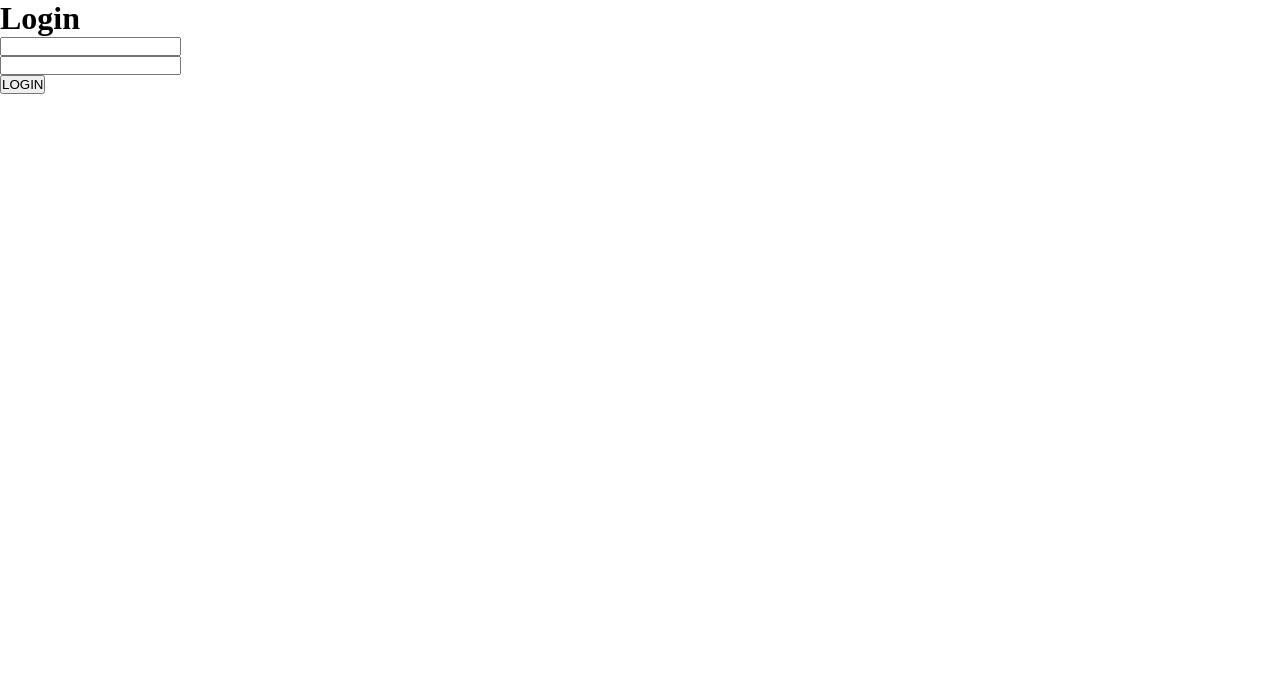
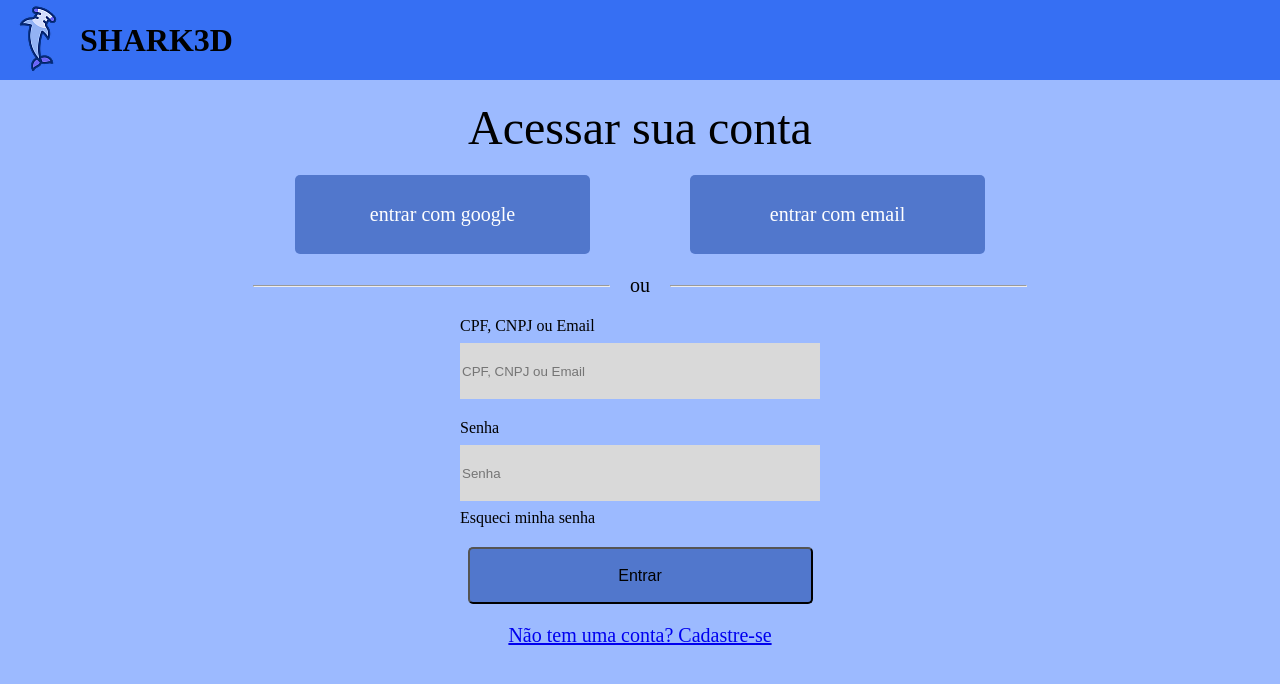
Before and after one commit to noahdondacasagrande-glitch/trabalho_final_web, a React (Vite) app: page /login in a window 1280 px wide. Shown: the top 684 px of the page. Built offline with nearby package versions, Linux system fonts and the light colour scheme.

Commit message:
finaliza layout home e login sem imagem

```diff
--- a/src/components/Header.jsx
+++ b/src/components/Header.jsx
@@ -4,13 +4,14 @@ import detalhes from '../assets/images/detalhes.png'
 import lupa from '../assets/images/Search.png'
 import { Link, Routes, Route } from 'react-router-dom';
 import "../styles/Header.css";
+import logo from '../assets/images/logo.png'
 
 const Header = () => {
     return(
         <div className='header'>
 
             <Link to="/area_cliente" className='Logo'>
-                <h1>LOGO</h1>
+                <img src={logo} alt="" />
             </Link>
 
             <div className='separador-header-direita'>
--- a/src/index.css
+++ b/src/index.css
@@ -99,6 +99,18 @@
     color: #FFFFFF;
 }
 
+.sobre{
+    color: rgb(230, 224, 224);
+    background:
+    linear-gradient(
+    168.78deg,
+    rgba(112, 155, 253, 0.33) 6.13%,
+    rgba(0, 6, 18, 0.33) 77.99%,
+    rgba(0, 0, 0, 0.33) 99.97%
+  ),
+  #709BFD;
+}
+
 .titulo-sobre{
     font-size: 64px;
     margin-left: 172px;
@@ -107,8 +119,181 @@
 .texto-sobre{
     font-size: 32px;
     width: 1140px;
-    height: 1996px;
     max-width: 100%;
     max-height: 100%;
     margin-left: 70px;
 }
+
+.paragrafo1{
+    margin-bottom: 24px;
+}
+.paragrafo2{
+    margin-bottom: 24px;
+}
+.paragrafo4{
+    margin-bottom: 24px;
+}
+.paragrafo5{
+    margin-bottom: 24px;
+}
+
+
+
+
+
+
+
+
+/* login */
+.corpo-login{
+    min-height: 100vh;
+    width: 100%;
+    background-color: #9CBAFF;
+}
+.login-header{
+    width: 100%;
+    max-height: 93px;
+    height: 100%;
+    background-color: #366FF3;
+    display: flex;
+    align-items: center;
+
+}
+
+.titulo-login{
+    margin-top: 20px;
+    font-size: 48px;
+    display: flex;
+    justify-content: center;
+}
+
+.escolher-entrada-conta{
+    display: flex;
+    justify-content: center;
+    gap: 100px;
+    font-size: 20px;
+    color: #ffffff;
+    margin-top: 20px;
+
+}
+
+.entrar-google{
+    background-color: #5177CC;
+    border: 1px #00216C;
+    width: 295px;
+    height: 79px;
+    border-radius: 5px;
+    display: flex;
+    justify-content: center;
+    align-items: center;
+}
+
+.entrar-email{
+    background-color: #5177CC;
+    border: 1px #00216C;
+    width: 295px;
+    height: 79px;
+    border-radius: 5px;
+    display: flex;
+    justify-content: center;
+    align-items: center;
+}
+
+.divisoria{
+    display: flex;
+    justify-content: center;
+    align-items: center;
+    margin-top: 20px;
+
+}
+.linha-esquerda{
+    width: 357px;
+    height: 1px;
+}
+.linha-direita{
+    width: 357px;
+    height: 1px;
+}
+.divisoria p{
+    font-size: 20px;
+    color: #000000;
+    margin-left: 20px;
+    margin-right:20px;
+}
+
+.conteudo-conta-login{
+    display: flex;
+    justify-content: center;
+    flex-direction: column;
+    align-items: center;
+    margin-top: 20px;
+    max-width: 360px;
+    margin: 0 auto;
+}
+
+
+.formulario-email{
+    display: flex;
+    flex-direction: column;
+    margin-top: 20px;
+    align-items: center;
+}
+
+
+.formulario-email label{
+    width: 360px;
+    font-size: 16px;
+    margin-bottom: 8px;
+}
+
+.formulario-email input{
+    width: 360px;
+    height: 56px;
+    background-color: #D9D9D9;
+    border-color: transparent;
+}
+
+.formulario-senha{
+    display: flex;
+    flex-direction: column;
+    margin-top: 20px;
+    align-items: center;
+}
+
+.formulario-senha label{
+    width: 360px;
+    font-size: 16px;
+    margin-bottom: 8px;
+}
+
+.formulario-senha input{
+    width: 360px;
+    height: 56px;
+    background-color: #D9D9D9;
+    border-color: transparent;
+}
+
+.esqueci-senha{
+    margin-top: 8px;
+    width: 360px;
+    font-size: 16px;
+    color: #000000;
+}
+
+.conteudo-conta-login button{
+    width: 345px;
+    height: 57px;
+    background-color: #5177CC;
+    border-color: 1px #00216C;
+    border-radius: 5px;
+    margin-top: 20px;
+    font-size: 16px;
+}
+
+.link-cadastro{
+    margin-top: 20px;
+    font-size: 20px;
+    color: #000000;
+    display: flex;
+    justify-content: center;
+}
--- a/src/pages/Home.jsx
+++ b/src/pages/Home.jsx
@@ -24,22 +24,16 @@ function Home() {
 
                 <div className="sobre">
                     <h1 className="titulo-sobre">Sobre nós</h1>
-                    <p className="texto-sobre"> Nossa  empresa tem o objetivo de ativar a criatividade das pessoas com impressões 3D, deixando cada peça com um toque de seu criador. A nossa empresa tenta entregar os pedidos o mais rápido possível, já que temos intenção de vender para engenheiros, profissionais que utilizam impressão 3D em seus trabalhos e negócios e adolescentes que estão desenvolvendo interesse pela área, buscamos oferecer produtos com preços acessíveis para tornar a impressão 3D mais prática e acessível para nossos clientes.
+                    <div className="texto-sobre">
+                        <p className="paragrafo1">Nossa empresa tem o objetivo de ativar a criatividade das pessoas com impressões 3D, deixando cada peça com um toque de seu criador. A nossa empresa tenta entregar os pedidos o mais rápido possível, já que temos intenção de vender para engenheiros, profissionais que utilizam impressão 3D em seus trabalhos e negócios e adolescentes que estão desenvolvendo interesse pela área, buscamos oferecer produtos com preços acessíveis para tornar a impressão 3D mais prática e acessível para nossos clientes.</p>
 
+                        <p className="paragrafo2">Nosso público alvo são adolescentes, adultos e pessoas que tenham interesse em engenharia e que tenham interesse em máquinas 3D.</p>
 
-                    Nosso público alvo são adolescentes, adultos e pessoas que tenham interesse em engenharia e que tenham interesse em  máquinas 3D.
-
-
-                    Pq esse é o nosso público alvo?
-                    Esse é nosso público alvo por conta da nossa empresa ser voltada para maquinas 3D e alguns download de peças 3D, muitos adolescentes criaram interesses por impressões em 3D ao longo desses anos, e a nossa empresa vende download de impressões 3D, já os adultos têm interesse nas impressoras 3D por ser algo que é útil nos seus negócio, e a nossa empresa vende peças prontas de impressão 3D, a Shark3D é voltada para impressões de robôs para engenharia e a Shark3D faz peças de robô individuais e grupos de  peças diferentes umas das outras.
-
-
-                    E nessa realidade de incerteza e pouca credibilidade que surge o Shar3D, uma empresa que busca excelência e  construir um relacionamento a longo prazo baseado na confiança mútua.Dispondo de uma ampla gama de recursos e opções, a Shar3D permite o requerimento de diferentes cotações de fornecedores antes de fechar um negócio, além de  centralizar o canal de negociação para obter condições comerciais exclusivas, transformando a incerteza do mercado em previsibilidade financeira.Possuindo um site com uma interface intuitiva, permitindo o upload de projetos ou compra de produtos prontos.
-
-
-                    O problema presente na produção de elementos 3D, são os obstáculos para encontrar uma distribuidora, produtora, de peças e instrumentos centralizada e confiável, que permita aos clientes ter a certeza que seus pedidos serão realizados com maestria e precisão .
-
-                    </p>
+                        <p className="paragrafo3">Pq esse é o nosso público alvo?</p>
+                        <p className="paragrafo4">Esse é nosso público alvo por conta da nossa empresa ser voltada para maquinas 3D e alguns download de peças 3D, muitos adolescentes criaram interesses por impressões em 3D ao longo desses anos, e a nossa empresa vende download de impressões 3D, já os adultos têm interesse nas impressoras 3D por ser algo que é útil nos seus negócio, e a nossa empresa vende peças prontas de impressão 3D, a Shark3D é voltada para impressões de robôs para engenharia e a Shark3D faz peças de robô individuais e grupos de peças diferentes umas das outras.</p>
+                        <p className="paragrafo5">E nessa realidade de incerteza e pouca credibilidade que surge o Shar3D, uma empresa que busca excelência e construir um relacionamento a longo prazo baseado na confiança mútua.Dispondo de uma ampla gama de recursos e opções, a Shar3D permite o requerimento de diferentes cotações de fornecedores antes de fechar um negócio, além de centralizar o canal de negociação para obter condições comerciais exclusivas, transformando a incerteza do mercado em previsibilidade financeira.Possuindo um site com uma interface intuitiva, permitindo o upload de projetos ou compra de produtos prontos.</p>
+                        <p className="paragrafo6">	O problema presente na produção de elementos 3D, são os obstáculos para encontrar uma distribuidora, produtora, de peças e instrumentos centralizada e confiável, que permita aos clientes ter a certeza que seus pedidos serão realizados com maestria e precisão .</p>
+                    </div>
 
                 </div>
             </div>
--- a/src/pages/Login.jsx
+++ b/src/pages/Login.jsx
@@ -1,5 +1,4 @@
-import Header from "../components/Header";
-
+import logo from "../assets/images/logo.png";
 
 const Login = () => {
     function login(){
@@ -17,19 +16,56 @@ const Login = () => {
     return (
         <div className="corpo-login">
 
-            <div className="caixa-login">
-                <h1>Login</h1>
-                <div className="email">
-                    <label htmlFor=""></label>
-                    <input type="email" id="email" />
+            <div className="login-header">
+                <img src={logo} alt="" />
+                <h1>SHARK3D</h1>
+            </div>
+
+            <div className="formulario-conta">
+
+                <div className="titulo-login">
+                    <p>Acessar sua conta</p>
                 </div>
-                <div className="senha">
-                    <label htmlFor=""></label>
-                    <input type="password" id="senha" />
+                <div className="escolher-entrada-conta">
+                    <div className="entrar-google">
+
+                        <p>entrar com google</p>
+                    </div>
+                    <div className="entrar-email">
+
+                        <p>entrar com email</p>
+                    </div>
                 </div>
 
-                 <button class="cadastrado-usuario" onclick="login()">LOGIN</button>
+                <div className="divisoria">
+                    <hr className="linha-esquerda"/>
+                    <p>ou</p>
+                    <hr className="linha-direita"/>
+                </div>
+                <div className="conteudo-conta-login">
+                    <div className="formulario-email">
+                        <label htmlFor="email">CPF, CNPJ ou Email</label>
+                        <input type="email" id="email" placeholder="CPF, CNPJ ou Email" />
+                    </div>
+                    <div className="formulario-senha">
+                        <label htmlFor="senha">Senha</label>
+                        <input type="password" id="senha" placeholder="Senha" />
+
+                    </div>
+                    <div className="esqueci-senha">
+                        <p>Esqueci minha senha</p>
+                    </div>
+
+                    <div className="botao-entrar">
+                        <button onClick={login}>Entrar</button>
+                    </div>
+                    <div className="link-cadastro">
+                        <a href="/cadastro">Não tem uma conta? Cadastre-se</a>
+                    </div>
+                </div>
+
             </div>
+
         </div>
     );
 };
```
Also changed, not shown: 3 other files (tests, documents, lock files or other folders).
